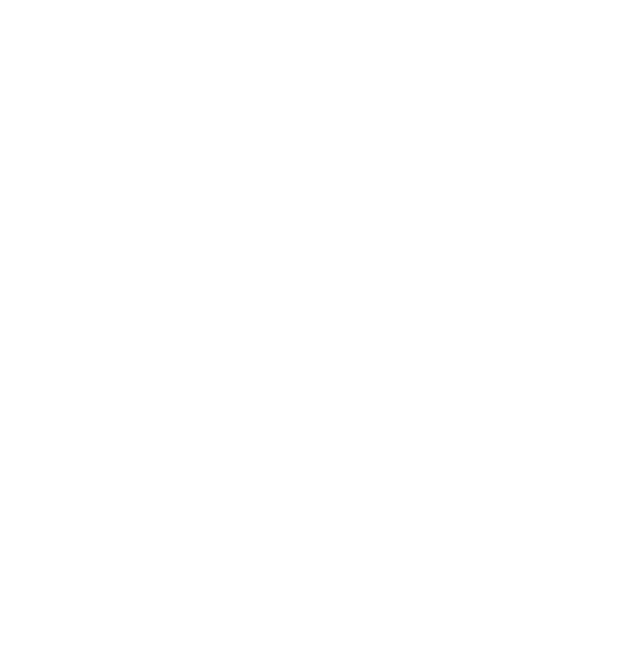
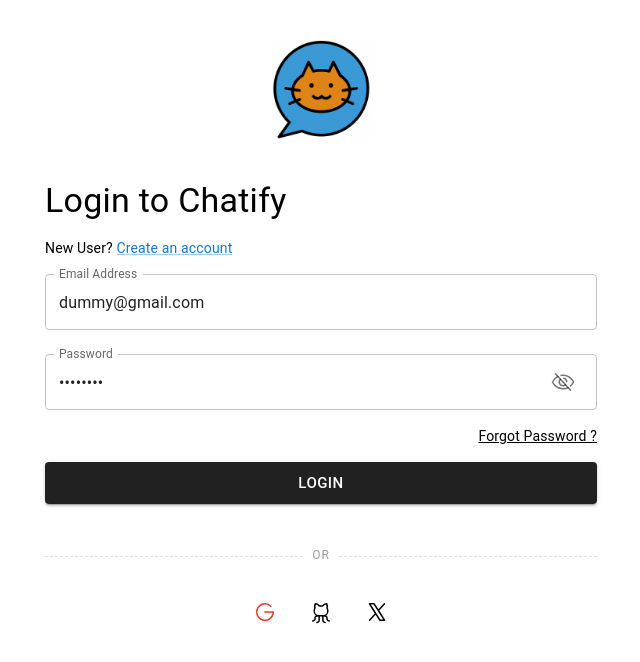
Before and after one commit to Divs-Git/chat-app-frontend, a React (Vite) app: page /auth/login in a window 1280 px wide. Before the commit this address had no page. Shown: the top 662 px of the page, without its empty margins (319-959 px from the left). Built offline with nearby package versions, Linux system fonts and the light colour scheme.

Commit message:
added login form wiith integration of react hook form

```diff
--- a/package.json
+++ b/package.json
@@ -14,17 +14,20 @@
     "@emoji-mart/react": "^1.1.1",
     "@emotion/react": "^11.14.0",
     "@emotion/styled": "^11.14.0",
+    "@hookform/resolvers": "^3.9.1",
     "@mui/material": "^6.3.0",
     "@reduxjs/toolkit": "^2.5.0",
     "emoji-mart": "^5.6.0",
     "phosphor-react": "^1.4.1",
     "react": "^18.3.1",
     "react-dom": "^18.3.1",
+    "react-hook-form": "^7.54.2",
     "react-redux": "^9.2.0",
     "react-router-dom": "^7.1.1",
     "redux": "^5.0.1",
     "redux-persist": "^6.0.0",
-    "sass": "^1.83.0"
+    "sass": "^1.83.0",
+    "yup": "^1.6.1"
   },
   "devDependencies": {
     "@eslint/js": "^9.17.0",
--- /dev/null
+++ b/src/components/hook-form/FormProvider.tsx
@@ -0,0 +1,24 @@
+import { FormEvent, ReactNode } from 'react';
+import {
+  FormProvider as RHFFormProvider,
+  UseFormReturn,
+} from 'react-hook-form';
+
+interface FormProviderProps {
+  children: ReactNode;
+  onSubmit: (e: FormEvent<HTMLFormElement>) => void;
+  // eslint-disable-next-line @typescript-eslint/no-explicit-any
+  methods: UseFormReturn<any>;
+}
+
+export default function FormProvider({
+  children,
+  onSubmit,
+  methods,
+}: FormProviderProps) {
+  return (
+    <RHFFormProvider {...methods}>
+      <form onSubmit={onSubmit}>{children}</form>
+    </RHFFormProvider>
+  );
+}
--- /dev/null
+++ b/src/components/hook-form/RHFTextField.tsx
@@ -0,0 +1,46 @@
+// form
+import { useFormContext, Controller } from 'react-hook-form';
+
+// @mui
+import { TextField } from '@mui/material';
+import { ReactNode } from 'react';
+
+interface InputPropsType {
+  endAdornment: ReactNode;
+}
+
+interface RHFTextFieldProps {
+  name: string;
+  label?: string;
+  type?: string;
+  helperText?: ReactNode;
+  InputProps?: InputPropsType;
+}
+
+export default function RHFTextField({
+  name,
+  label,
+  type,
+  helperText,
+  ...rest
+}: RHFTextFieldProps) {
+  const { control } = useFormContext();
+
+  return (
+    <Controller
+      name={name}
+      control={control}
+      render={({ field, fieldState: { error } }) => (
+        <TextField
+          label={label}
+          {...field}
+          type={type}
+          fullWidth
+          error={!!error}
+          helperText={error ? error.message : helperText}
+          {...rest}
+        />
+      )}
+    />
+  );
+}
--- /dev/null
+++ b/src/components/hook-form/index.js
@@ -0,0 +1,2 @@
+export { default } from './FormProvider';
+export { default as RHFTextField } from './RHFTextField';
--- /dev/null
+++ b/src/layouts/main/index.tsx
@@ -0,0 +1,19 @@
+import { Container, Stack } from '@mui/material';
+import { Outlet } from 'react-router-dom';
+import Logo from '../../assets/logo/chat-icon.webp';
+
+export default function MainLayout() {
+  return (
+    <>
+      <Container sx={{ mt: 5 }} maxWidth={'sm'}>
+        <Stack spacing={5}>
+          <Stack sx={{ width: '100%' }} alignItems={'center'}>
+            <img style={{ height: 100, width: 100 }} src={Logo} alt='logo' />
+          </Stack>
+        </Stack>
+
+        <Outlet />
+      </Container>
+    </>
+  );
+}
--- /dev/null
+++ b/src/pages/auth/Login.tsx
@@ -0,0 +1,28 @@
+import { Link, Stack, Typography } from '@mui/material';
+import { Link as RouterLink } from 'react-router-dom';
+import AuthSocial from '../../sections/auth/AuthSocial';
+import LoginForm from '../../sections/auth/LoginForm';
+export default function Login() {
+  return (
+    <>
+      <Stack spacing={2} sx={{ my: 5, position: 'relative' }}>
+        <Typography variant='h4'>Login to Chatify</Typography>
+
+        <Stack direction={'row'} spacing={'0.5'}>
+          <Typography variant='body2'>
+            New User?{' '}
+            <Link to={'/auth/register'} component={RouterLink}>
+              Create an account
+            </Link>
+          </Typography>
+        </Stack>
+
+        {/* Login Form */}
+        <LoginForm />
+
+        {/* Social Auth Links */}
+        <AuthSocial />
+      </Stack>
+    </>
+  );
+}
--- a/src/routes/index.tsx
+++ b/src/routes/index.tsx
@@ -3,6 +3,7 @@
 
 // layouts
 import DashboardLayout from '../layouts/dashboard';
+import MainLayout from '../layouts/main';
 
 // loader
 import LoadingScreen from '../components/global/LoadingScreen';
@@ -27,6 +28,11 @@
         { path: 'settings', element: <Settings /> },
       ],
     },
+    {
+      path: '/auth',
+      element: <MainLayout />,
+      children: [{ path: 'login', element: <LoginPage /> }],
+    },
   ]);
 }
 
@@ -34,4 +40,6 @@
   lazy(() => import('../pages/dashboard/GeneralApp'))
 );
 
+const LoginPage = Loadable(lazy(() => import('../pages/auth/Login')));
+
 const Settings = Loadable(lazy(() => import('../pages/dashboard/Settings')));
--- /dev/null
+++ b/src/sections/auth/AuthSocial.tsx
@@ -0,0 +1,31 @@
+import { Box, Divider, IconButton, Stack } from '@mui/material';
+import { GithubLogo, GoogleLogo } from 'phosphor-react';
+import XLogo from '../../assets/logo/x-logo.svg';
+
+export default function AuthSocial() {
+  return (
+    <Box>
+      <Divider
+        sx={{
+          my: 2.5,
+          typography: 'overline',
+          color: 'text.disabled',
+          '&::before, &::after': { borderTopStyle: 'dashed' },
+        }}
+      >
+        OR
+      </Divider>
+      <Stack direction={'row'} spacing={2} justifyContent={'center'}>
+        <IconButton>
+          <GoogleLogo color='#df3e30' />
+        </IconButton>
+        <IconButton color='inherit'>
+          <GithubLogo />
+        </IconButton>
+        <IconButton>
+          <img src={XLogo} alt='x-logo' width={24} />
+        </IconButton>
+      </Stack>
+    </Box>
+  );
+}
--- /dev/null
+++ b/src/sections/auth/LoginForm.tsx
@@ -0,0 +1,113 @@
+import { useState } from 'react';
+import * as Yup from 'yup';
+import { yupResolver } from '@hookform/resolvers/yup';
+import FormProvider from '../../components/hook-form/FormProvider';
+import { useForm } from 'react-hook-form';
+import {
+  Alert,
+  Button,
+  IconButton,
+  InputAdornment,
+  Link,
+  Stack,
+} from '@mui/material';
+import RHFTextField from '../../components/hook-form/RHFTextField';
+import { Eye, EyeSlash } from 'phosphor-react';
+
+export default function LoginForm() {
+  const [showPassword, setShowPassword] = useState<boolean>(false);
+
+  const LoginSchema = Yup.object().shape({
+    email: Yup.string()
+      .required('Email is required')
+      .email('Email must be a valid email address'),
+    password: Yup.string().required('Password is required').max(16).min(8),
+  });
+
+  const defaultValues = {
+    email: 'dummy@gmail.com',
+    password: 'dummy123',
+  };
+
+  type FormValues = {
+    email: string;
+    password: string;
+    afterSubmit?: string;
+  };
+
+  const methods = useForm<FormValues>({
+    defaultValues,
+    resolver: yupResolver(LoginSchema),
+  });
+
+  const {
+    reset,
+    setError,
+    handleSubmit,
+    formState: { errors, isSubmitting, isSubmitSuccessful },
+  } = methods;
+
+  const onSubmit = async (data: FormValues) => {
+    try {
+      // submit data to server
+      console.log(data);
+    } catch (error: unknown) {
+      if (error instanceof Error) {
+        console.log(error.message);
+        reset();
+        setError('afterSubmit', { type: 'manual', message: error.message });
+      } else {
+        console.log('An unknown error occurred');
+        reset();
+        setError('afterSubmit', {
+          type: 'manual',
+          message: 'An unknown error occurred',
+        });
+      }
+    }
+  };
+
+  return (
+    <FormProvider methods={methods} onSubmit={handleSubmit(onSubmit)}>
+      <Stack spacing={3}>
+        {!!errors.afterSubmit && (
+          <Alert severity='error'>{errors.afterSubmit.message}</Alert>
+        )}
+        <RHFTextField name='email' label='Email Address' />
+        <RHFTextField
+          name='password'
+          label='Password'
+          type={showPassword ? 'text' : 'password'}
+          InputProps={{
+            endAdornment: (
+              <InputAdornment position='end'>
+                <IconButton onClick={() => setShowPassword(!showPassword)}>
+                  {showPassword ? <Eye /> : <EyeSlash />}
+                </IconButton>
+              </InputAdornment>
+            ),
+          }}
+        />
+      </Stack>
+      <Stack alignItems={'flex-end'} sx={{ my: 2 }}>
+        <Link variant='body2' color='inherit' underline='always'>
+          Forgot Password ?
+        </Link>
+      </Stack>
+      <Button
+        fullWidth
+        color='inherit'
+        size='large'
+        type='submit'
+        variant='contained'
+        sx={{
+          bgcolor: 'text.primary',
+          color: 'white',
+          '&:hover': { bgcolor: 'text.secondary' },
+        }}
+      >
+        Login
+      </Button>
+    </FormProvider>
+  );
+}
```
Also changed, not shown: src/assets/logo/x-logo.svg (added), 1 other file (tests, documents, lock files or other folders).
